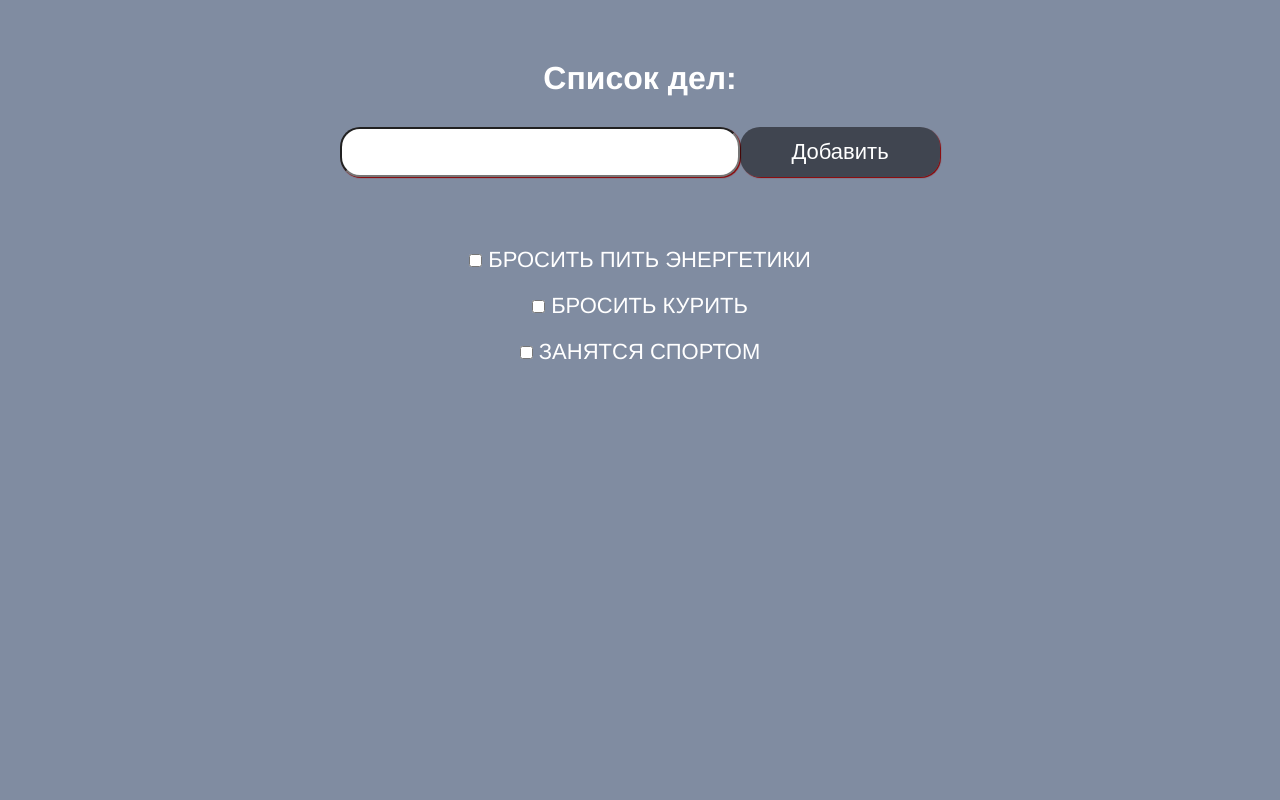
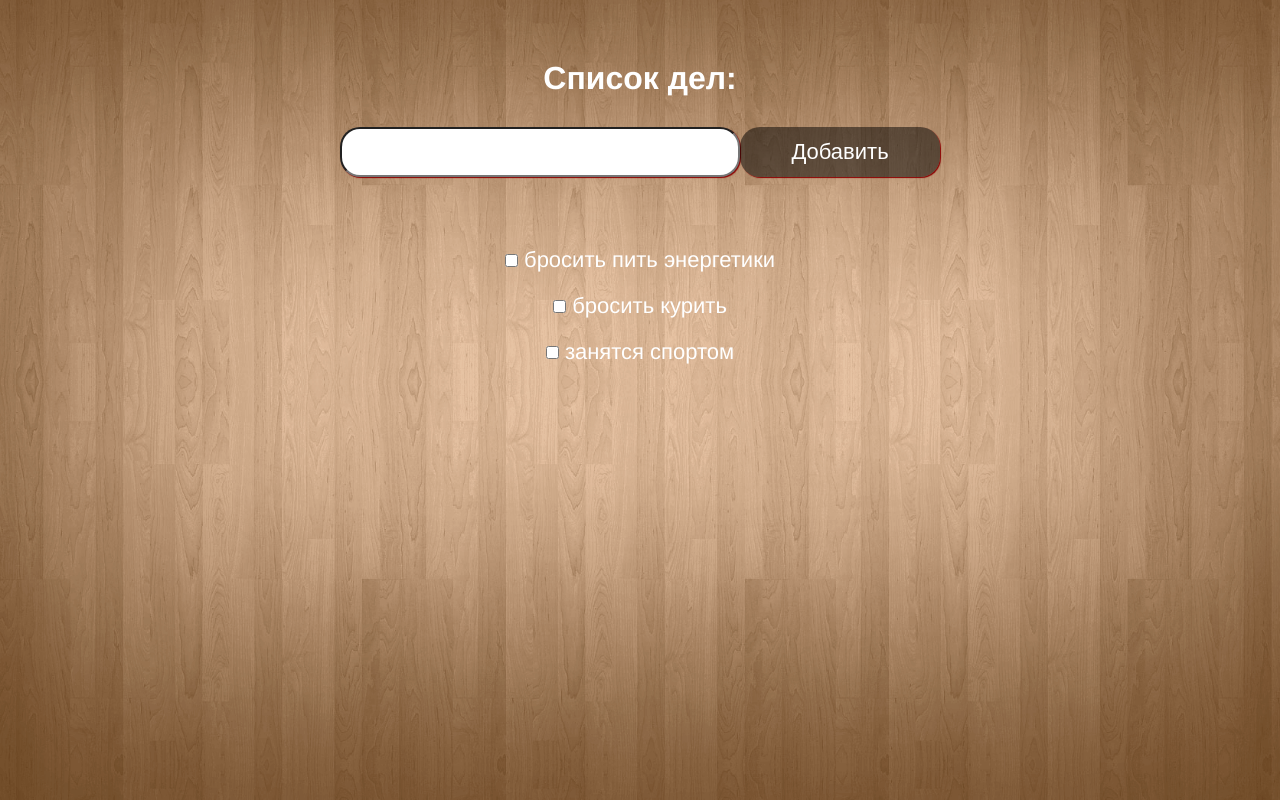
Before and after one commit to AlexseyWeb/TaskList-on-Vue, a Vue app: page / in a window 1280 px wide. Built offline with nearby package versions, Linux system fonts and the light colour scheme.

Commit message:
add background image

```diff
--- a/public/index.html
+++ b/public/index.html
@@ -17,7 +17,11 @@
         }
 
         body {
-            background-color: rgba(3, 26, 68, 0.5);
+            background: url("./img/bg.png") no-repeat center center fixed;
+            -webkit-background-size: cover;
+            -moz-background-size: cover;
+            -o-background-size: cover;
+            background-size: cover;
         }
     </style>
 </head>
--- a/src/App.vue
+++ b/src/App.vue
@@ -10,7 +10,7 @@
             :key="task.index">
             <input type="checkbox"
             v-on:click="removeTask(index)">
-            {{ task.toUpperCase() }}
+            {{ task.toLowerCase() }}
             </li>
           </ul>
       </div>
@@ -39,7 +39,6 @@ export default {
     addTask(task){
       if(task){
         this.tasks.push(task);
-        this.task.toUpperCase();
         this.task = '';
         this.tasks.sort();
       }
```
Also changed, not shown: public/img/bg.png (added).
